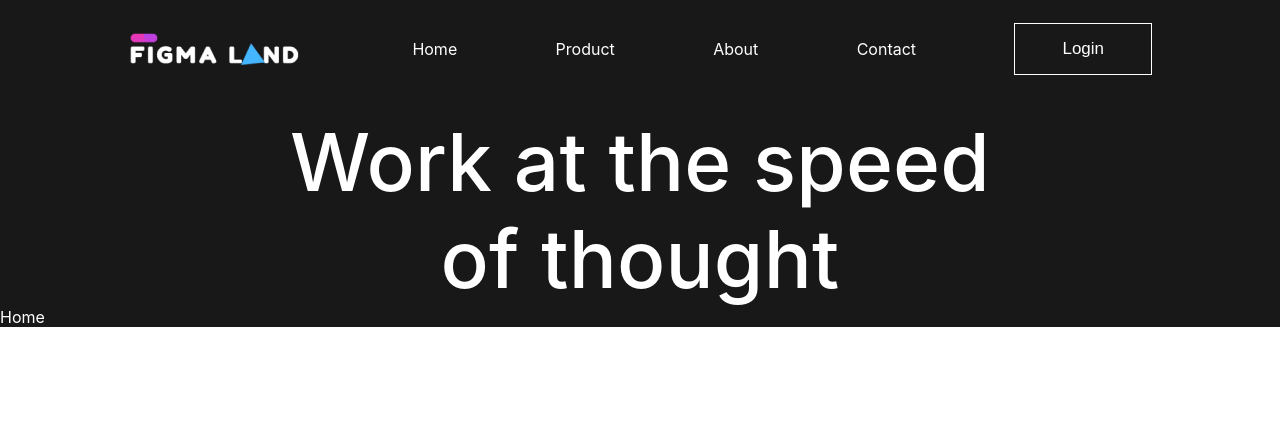
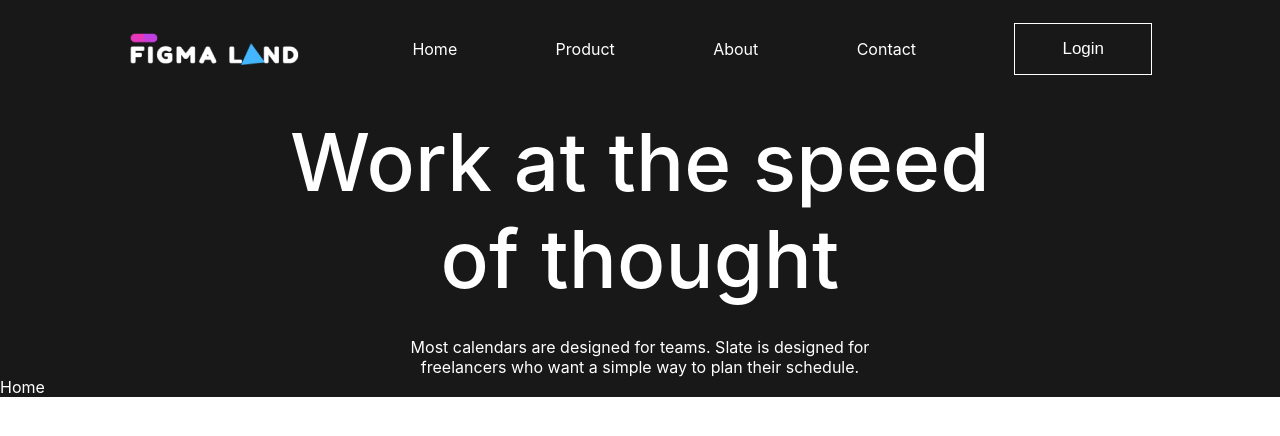
Before and after one commit to TheDa21crj/Landing-Page, a React (Create React App) app: page / in a window 1280 px wide. Shown: the top 436 px of the page. Built offline with nearby package versions, Linux system fonts and the light colour scheme; the HTML template or start-up script is replaced by a standard one.

Commit message:
p tag styled

```diff
--- a/src/Components/Css/Header.css
+++ b/src/Components/Css/Header.css
@@ -7,6 +7,7 @@
 }
 
 .HeaderH1Div {
+    /* background-color: green; */
     width: 60%;
     max-width: 730px;
     text-align: center;
@@ -16,4 +17,16 @@
     font-size: 80px;
     font-weight: 500;
     letter-spacing: 0.2px;
+    margin-bottom: 30px;
 }
+
+.HeaderPDiv {
+    /* background-color: red; */
+    /* width: 100%; */
+    max-width: 500px;
+    text-align: center;
+}
+
+.HeaderPDiv p {
+    /* background-color: blue; */
+}
--- a/src/Components/Header.js
+++ b/src/Components/Header.js
@@ -7,6 +7,12 @@ export default function Header() {
       <div className="HeaderH1Div">
         <h1>Work at the speed of thought</h1>
       </div>
+      <div className="HeaderPDiv">
+        <p>
+          Most calendars are designed for teams. Slate is designed for
+          freelancers who want a simple way to plan their schedule.
+        </p>
+      </div>
     </div>
   );
 }
```
